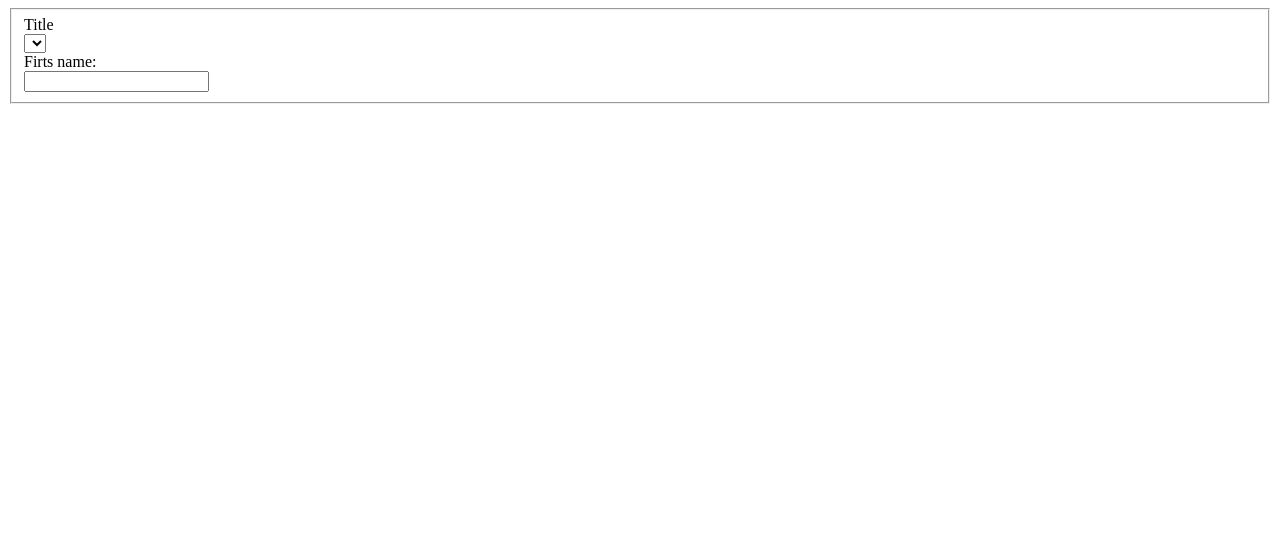
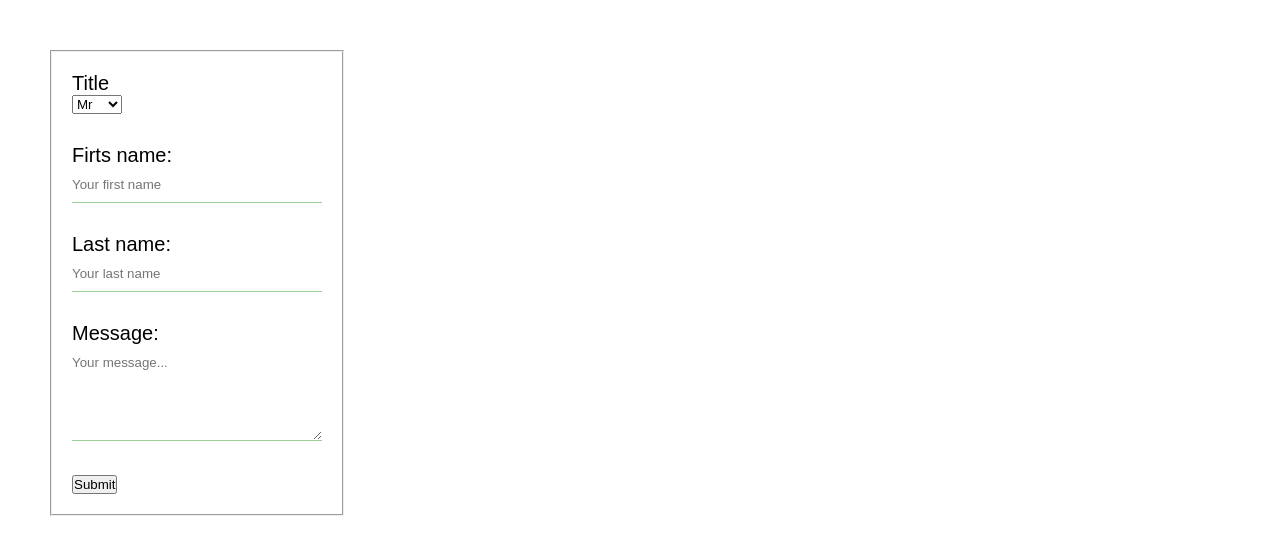
Before and after one commit to PrinceAsiedu/WebWorkshop, a plain HTML site: page Chapter04/simpleform.html in a window 1280 px wide. Drawn offline with Linux system fonts and the light colour scheme.

Commit message:
Update simpleform.html

```diff
--- a/Chapter04/simpleform.html
+++ b/Chapter04/simpleform.html
@@ -4,6 +4,42 @@
     <meta charset="UTF-8">
     <meta name="viewport" content="width=device-width, initial-scale=1.0">
     <title>Simple Form</title>
+    <style type="text/css">
+        * {
+            margin: 0;
+            padding: 0;
+            font-family: Arial, Helvetica, sans-serif;
+        }
+
+        form {
+            width: 250px;
+            margin-top: 50px;
+            margin-left: 50px;
+        }
+
+        fieldset {
+            padding: 20px;
+        }
+
+        label {
+            font-size: 20px;
+        }
+
+        div {
+            margin-bottom: 30px;
+        }
+
+        input, textarea {
+            border: 0;
+            border-bottom: 1px solid rgb(153, 209, 153);
+            padding: 10px 0;
+            width: 250px;
+        }
+
+        input:focus, textarea:focus {
+            border: 0 none rgb(255, 255, 255);
+        }
+    </style>
 </head>
 <body>
     <form action="url_to_send_form_data" method="post">
@@ -11,16 +47,25 @@
             <div>
                 <label for="title">Title</label><br/>
                 <select name="" id="title">
-                    <option value="Mr"></option>
-                    <option value="Mrs"></option>
-                    <option value="Ms"></option>
-                    <option value="Miss"></option>
+                    <option value="Mr">Mr</option>
+                    <option value="Mrs">Mrs</option>
+                    <option value="Ms">Ms</option>
+                    <option value="Miss">Miss</option>
                 </select>
             </div>
             <div>
                 <label for="first_name">Firts name:</label><br>
-                <input type="text" name="firstname" id="first_name">
+                <input type="text" name="firstname" id="first_name" placeholder="Your first name">
             </div>
+            <div>
+                <label for="last_name">Last name:</label><br/>
+                <input type="text" name="lastname" id='last_name' placeholder="Your last name">
+            </div>
+            <div>
+                <label for="message">Message:</label><br/>
+                <textarea name="" id="message" cols="20" rows="5" placeholder="Your message..."></textarea>
+            </div>
+            <button type="submit">Submit</button>
         </fieldset>
     </form>
 </body>
```
